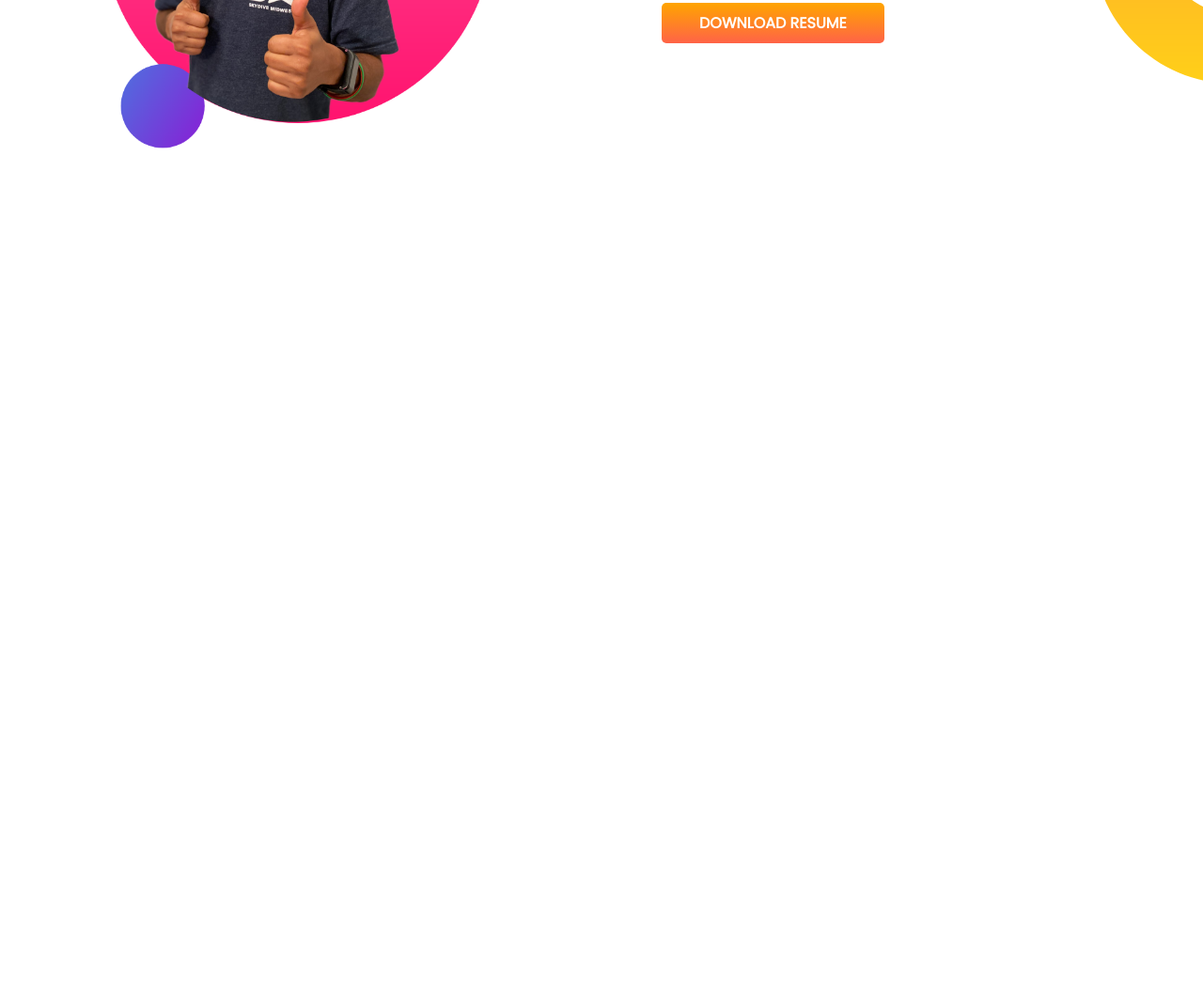
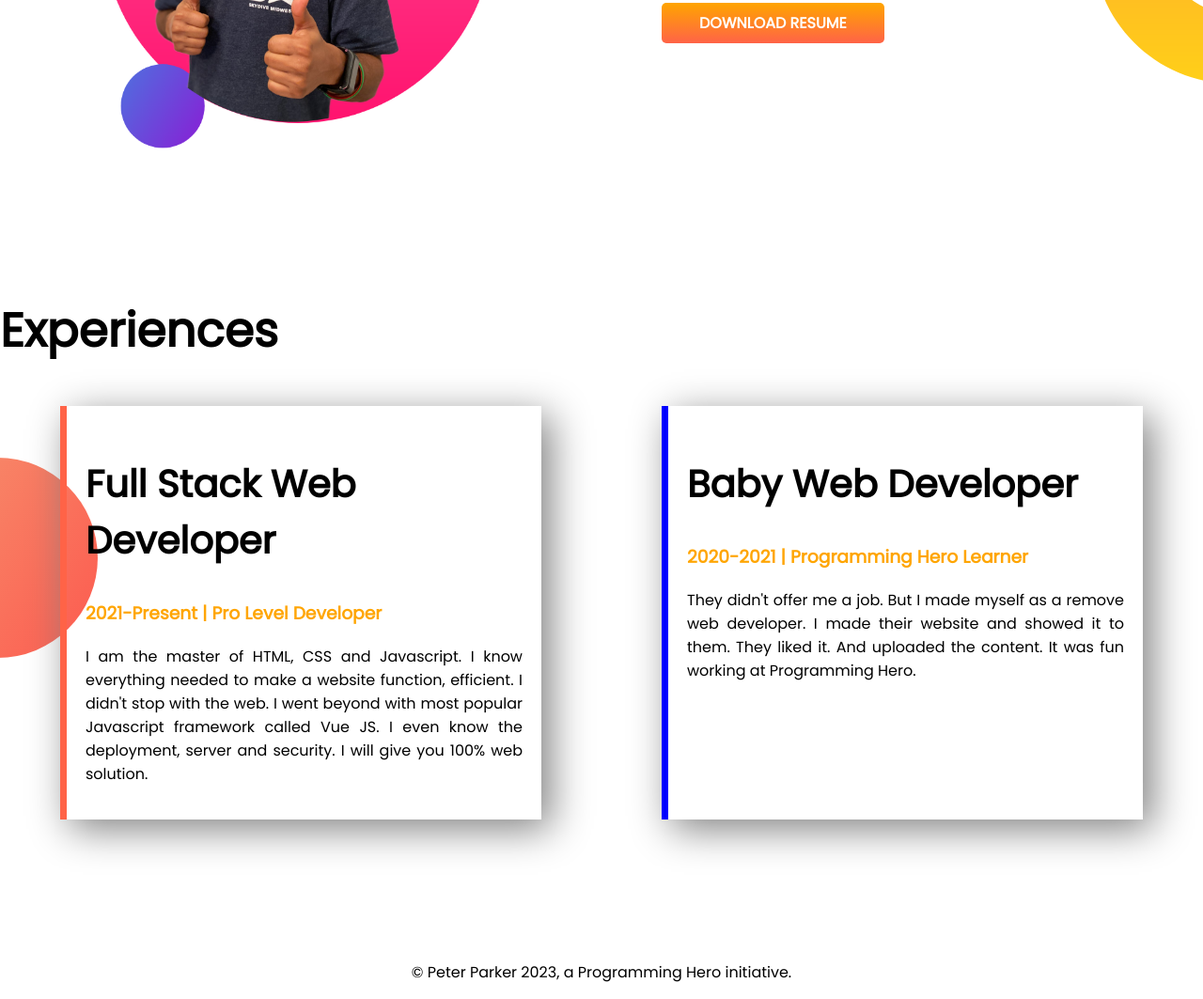
Before and after one commit to tasnimchy/developer-portfolio, a plain HTML site: page index.html in a window 1280 px wide. Shown: the part 899-1962 px from the top of the page at 94% size. Before the commit the page ends 1214 px from the top, so only its background shows below. Drawn offline with Linux system fonts and the light colour scheme.

Commit message:
website completed

```diff
--- a/index.html
+++ b/index.html
@@ -11,30 +11,48 @@
         <link rel="stylesheet" href="style.css">
     </head>
     <body>
-        <section class="top-banner">
+        <section class="top-banner flexible-container">
             <div class="half-width">
                 <h1>Welcome To </h1>
                 <h1><span class="orange-color">Tasnim Ahmed</span>'s World</h1>
                 <h3>Build Climber and Train Stopper</h3>
-                <p class="first-paragraph">You might saw me jumping, climbing buildings, and stopping trains. But nobody pays me a dime for that work. That's why I am learning and mastering web development. I will not stop until I become the Web Development Hero.</p>
+                <p class="paragraph">You might saw me jumping, climbing buildings, and stopping trains. But nobody pays me a dime for that work. That's why I am learning and mastering web development. I will not stop until I become the Web Development Hero.</p>
                 <a class="link-button" target="_blank" href="https://www.linkedin.com/in/tasnim-ahmed-chowdhury-042a781b5/" >HIRE ME</a>
             </div>
             <div class="half-width">
                 <img src="images/man-bg.png" alt="man background">
             </div>
         </section>
-        <section class="dream-big">
+        <section class="dream-big flexible-container">
             <div class="half-width">
                 <img src="images/jhankar2.png" alt="man background">
             </div>
             <div class="half-width">
                 <h1>Dream Big</h1>
                 <h3>Become a web developer</h3>
-                <p>
+                <p class="paragraph">
                     I already learned the basic HTML and CSS. I can build any simple website. I can even teach my grandma how to make simple website. My goal is to build 3 websites and learn advanced topics.
                 </p>
                 <a class="link-button" target="_blank" href="https://www.linkedin.com/in/tasnim-ahmed-chowdhury-042a781b5/" >DOWNLOAD RESUME</a>
             </div>
         </section>
+        <section class="experience">
+            <h1>Experiences</h1>
+            <div class="flexible-container">
+                <div id="full-stack-developer" class="experience-item">
+                    <h2>Full Stack Web Developer</h2>
+                    <h3 class="orange-color ">2021-Present | Pro Level Developer</h3>
+                    <p class="paragraph">I am the master of HTML, CSS and Javascript. I know everything needed to make a website function, efficient. I didn't stop with the web. I went beyond with most popular Javascript framework called Vue JS. I even know the deployment, server and security. I will give you 100% web solution.</p>
+                </div>
+                <div id="baby-web-developer" class="experience-item">
+                    <h2>Baby Web Developer</h2>
+                    <h3 class="orange-color">2020-2021 | Programming Hero Learner</h3>
+                    <p class="paragraph">They didn't offer me a job. But I made myself as a remove web developer. I made their website and showed it to them. They liked it. And uploaded the content. It was fun working at Programming Hero.</p>
+                </div>
+            </div>
+        </section>
     </body>
+    <footer>
+        <p>© Peter Parker 2023, a Programming Hero initiative.</p>
+    </footer>
 </html>
--- a/style.css
+++ b/style.css
@@ -7,11 +7,15 @@ h1{
     font-size: 50px;
 }
 
+h2{
+    font-size: 40px;
+}
+
 .orange-color{
     color: orange;
 }
 
-section{
+.flexible-container{
     display: flex;
     margin-bottom: 150px;
 }
@@ -34,7 +38,7 @@ section{
     font-weight: 700;
 }
 
-.first-paragraph{
+.paragraph{
     text-align: justify;
 }
 
@@ -48,3 +52,29 @@ section{
     background-repeat: no-repeat;
     background-position: right;
 }
+
+.experience{
+    background-image: url(images/exp-bg.png);
+    background-repeat: no-repeat;
+    background-position: left;
+}
+
+.experience-item{
+    width: 40%;
+    margin-left: 5%;
+    margin-right: 5%;
+    padding: 20px;
+    box-shadow: 10px 10px 40px gray;
+}
+
+#full-stack-developer{
+    border-left: 7px solid tomato;
+}
+
+#baby-web-developer{
+    border-left: 7px solid blue;
+}
+
+footer p{
+    text-align: center;
+}
```
